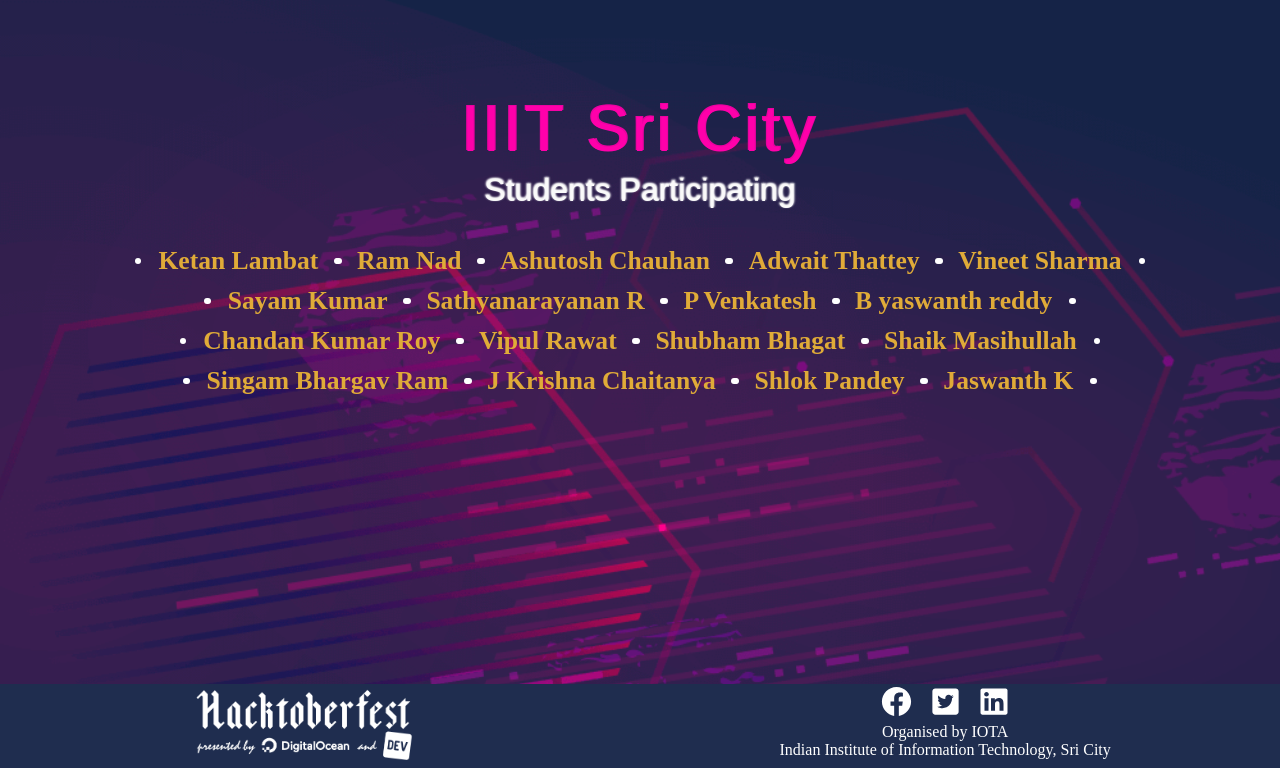
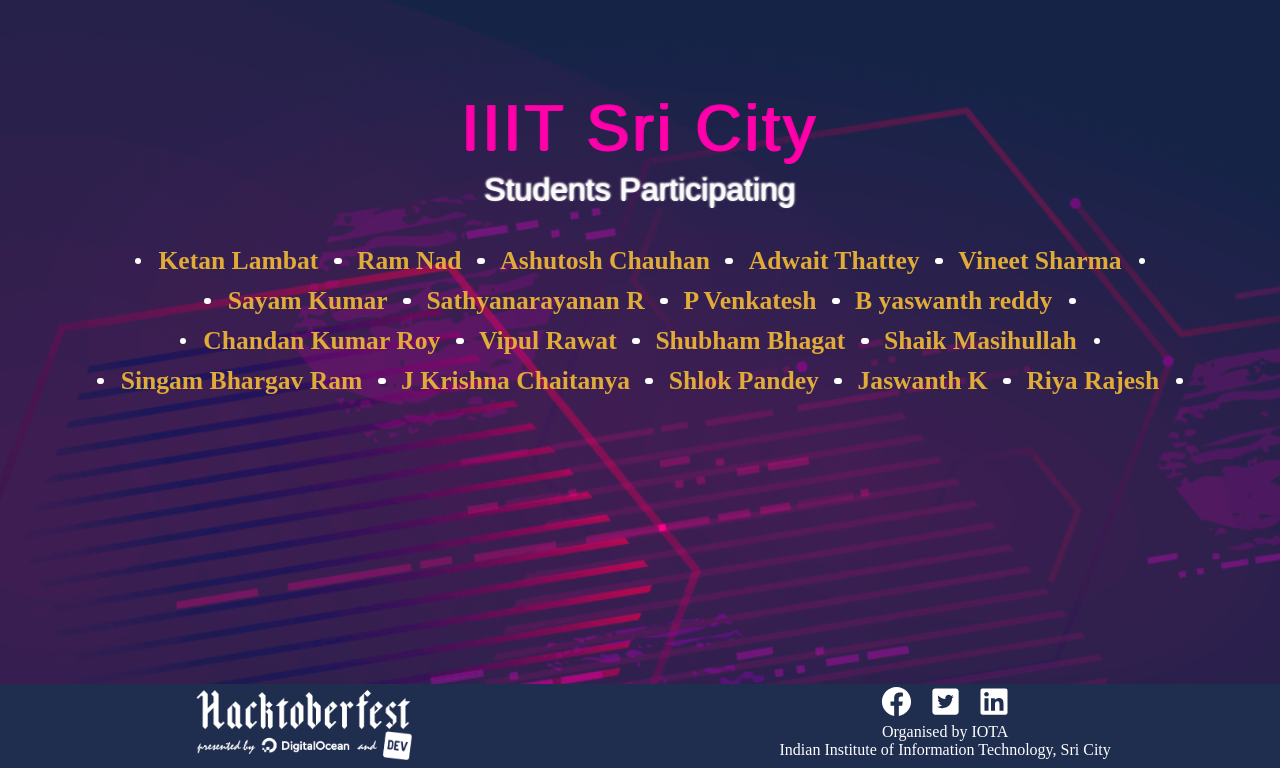
Before and after one commit to Project-Club-IIITS/hacktoberfest2019-participants, a Jekyll site: the page index.html, which Jekyll copies as it is, in a window 1280 px wide, cut to the strip 132-900 px from the top of the page. Built offline with Jekyll 4.4.1, drawn with Linux system fonts in a browser that asks for light colours; some web fonts are replaced.

Commit message:
Add participant name

```diff
--- a/index.html
+++ b/index.html
@@ -63,7 +63,7 @@
                 <li><a href="https://github.com/chaitanya531">J Krishna Chaitanya</a></li>
                 <li><a href="https://github.com/b30wulffz">Shlok Pandey</a></li>
                 <li><a href="https://github.com/JazzKriss21">Jaswanth K</a></li>
-
+                <li><a href="https://github.com/riyarajesh">Riya Rajesh</a></li>
             </ul>
         </div>
     </div>
```
